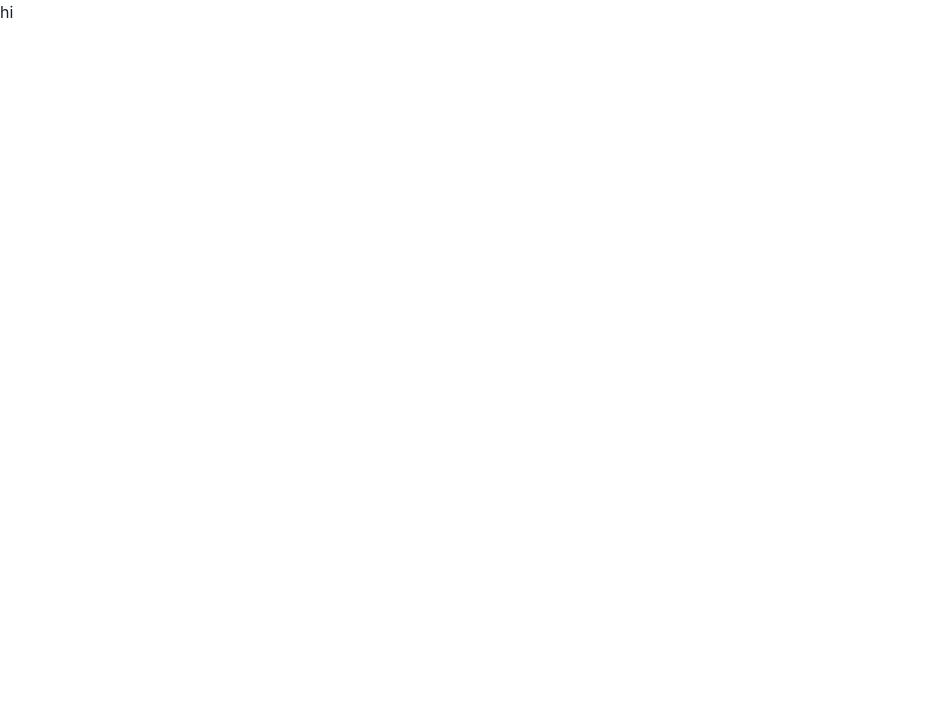
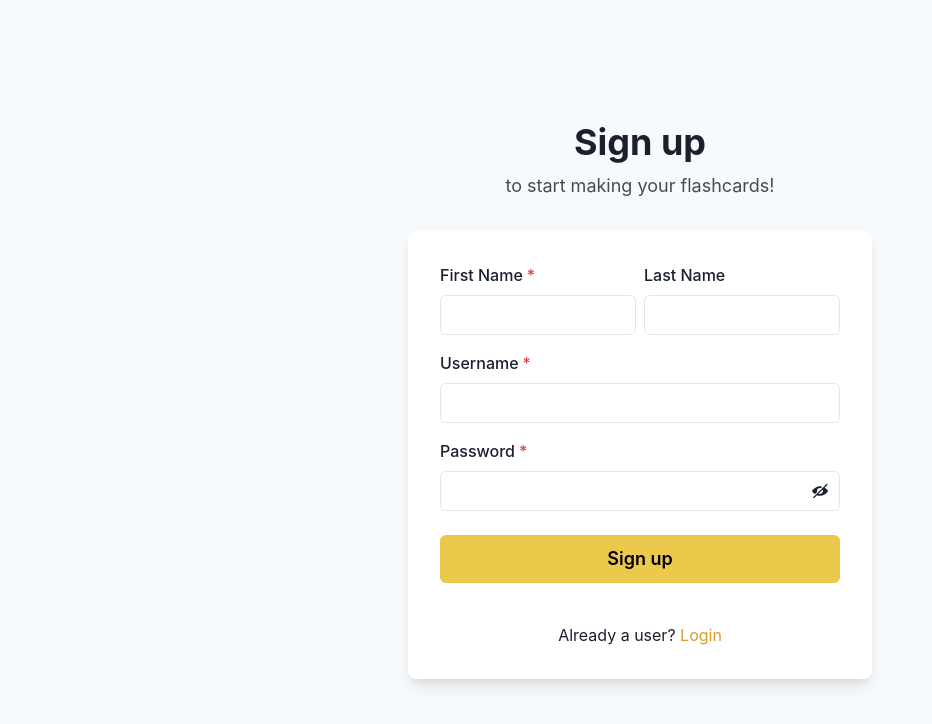
Before and after one commit to hazelhedmine/elememory-frontend, a React (Create React App) app: page /sign-up in a window 1280 px wide. Shown: the top 724 px of the page, without its empty margins (0-932 px from the left). Built offline with nearby package versions, Linux system fonts and the light colour scheme.

Commit message:
Complete sign up page

```diff
--- a/src/App.js
+++ b/src/App.js
@@ -1,15 +1,15 @@
 import React from 'react'
 import { ChakraProvider, theme } from '@chakra-ui/react'
 import LandingPage from 'pages/LandingPage'
-import { Route, Router, Routes } from 'react-router-dom'
-import SignUpForm from 'components/SignUpForm/SignUpForm'
+import { Route, Routes } from 'react-router-dom'
+import SignupPage from 'pages/SignupPage'
 
 function App() {
   return (
     <ChakraProvider theme={theme}>
       <Routes>
         <Route path="/" element={<LandingPage></LandingPage>}></Route>
-        <Route path="/sign-up" element={<SignUpForm></SignUpForm>}></Route>
+        <Route path="/sign-up" element={<SignupPage></SignupPage>}></Route>
       </Routes>
     </ChakraProvider>
   )
--- a/src/components/SignUpForm/SignUpForm.js
+++ /dev/null
@@ -1,7 +0,0 @@
-const { Box } = require('@chakra-ui/react')
-
-const SignUpForm = () => {
-  return <Box>hi</Box>
-}
-
-export default SignUpForm
--- /dev/null
+++ b/src/layouts/SignupPageLayout.js
@@ -0,0 +1,17 @@
+import { Flex, useColorModeValue } from '@chakra-ui/react'
+
+const SignupPageLayout = props => {
+  return (
+    <Flex
+      minH={'100vh'}
+      align={'center'}
+      justify={'center'}
+      bg={useColorModeValue('gray.50', 'gray.800')}
+      {...props}
+    >
+      {props.children}
+    </Flex>
+  )
+}
+
+export default SignupPageLayout
--- /dev/null
+++ b/src/pages/SignupPage.js
@@ -0,0 +1,95 @@
+import {
+  Box,
+  FormControl,
+  FormLabel,
+  Input,
+  InputGroup,
+  HStack,
+  InputRightElement,
+  Stack,
+  Button,
+  Heading,
+  Text,
+  useColorModeValue,
+  Link,
+} from '@chakra-ui/react'
+import { useState } from 'react'
+import { ViewIcon, ViewOffIcon } from '@chakra-ui/icons'
+import SignupPageLayout from 'layouts/SignupPageLayout'
+
+const SignupPage = () => {
+  const [showPassword, setShowPassword] = useState(false)
+
+  return (
+    <SignupPageLayout>
+      <Stack spacing={8} mx={'auto'} maxW={'lg'} py={12} px={6}>
+        <Stack align={'center'}>
+          <Heading fontSize={'4xl'} textAlign={'center'}>
+            Sign up
+          </Heading>
+          <Text fontSize={'lg'} opacity={0.8}>
+            to start making your flashcards!
+          </Text>
+        </Stack>
+        <Box
+          rounded={'lg'}
+          bg={useColorModeValue('white', 'gray.700')}
+          boxShadow={'lg'}
+          p={8}
+        >
+          <Stack spacing={4}>
+            <HStack>
+              <Box>
+                <FormControl id="firstName" isRequired>
+                  <FormLabel>First Name</FormLabel>
+                  <Input type="text" focusBorderColor="yellow.400" />
+                </FormControl>
+              </Box>
+              <Box>
+                <FormControl id="lastName">
+                  <FormLabel>Last Name</FormLabel>
+                  <Input type="text" focusBorderColor="yellow.400" />
+                </FormControl>
+              </Box>
+            </HStack>
+            <FormControl id="username" isRequired>
+              <FormLabel>Username</FormLabel>
+              <Input type="text" focusBorderColor="yellow.400" />
+            </FormControl>
+            <FormControl id="password" isRequired>
+              <FormLabel>Password</FormLabel>
+              <InputGroup>
+                <Input
+                  type={showPassword ? 'text' : 'password'}
+                  focusBorderColor="yellow.400"
+                />
+                <InputRightElement h={'full'}>
+                  <Button
+                    variant={'ghost'}
+                    onClick={() =>
+                      setShowPassword(showPassword => !showPassword)
+                    }
+                  >
+                    {showPassword ? <ViewIcon /> : <ViewOffIcon />}
+                  </Button>
+                </InputRightElement>
+              </InputGroup>
+            </FormControl>
+            <Stack spacing={10} pt={2}>
+              <Button loadingText="Submitting" size="lg" colorScheme={'yellow'}>
+                Sign up
+              </Button>
+            </Stack>
+            <Stack pt={6}>
+              <Text align={'center'}>
+                Already a user? <Link color={'yellow.500'}>Login</Link>
+              </Text>
+            </Stack>
+          </Stack>
+        </Box>
+      </Stack>
+    </SignupPageLayout>
+  )
+}
+
+export default SignupPage
```
Also changed, not shown: src/components/header/Header.js (+1 -6 lines).
